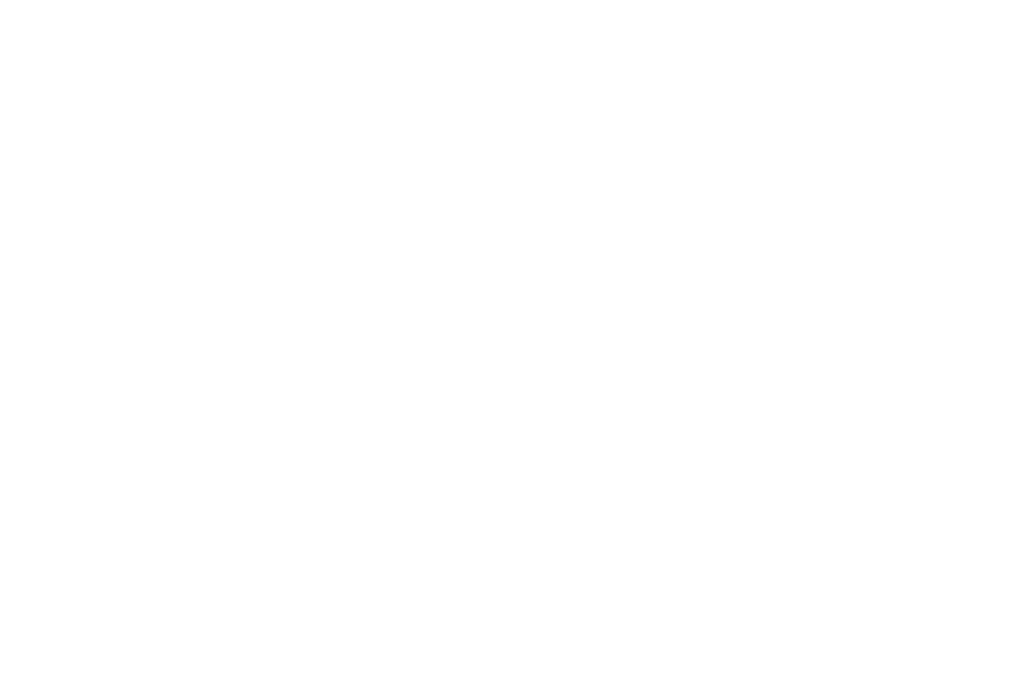
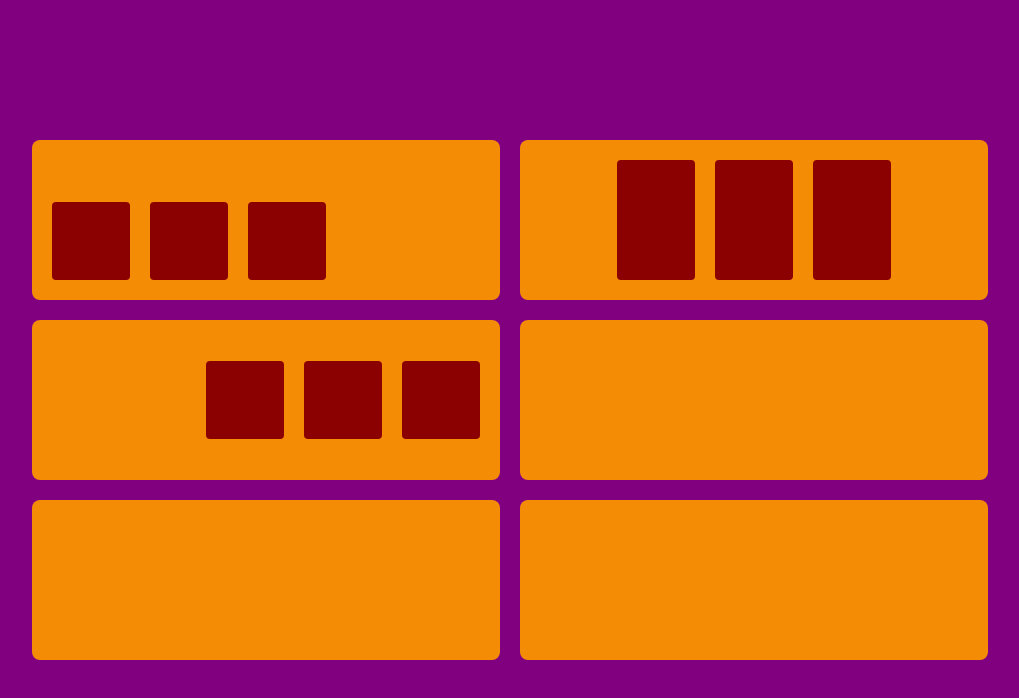
Before and after one commit to Derosie93/flexbox, a plain HTML site: page index.html in a window 1280 px wide. Shown: the whole page, without its empty margins (130-1149 px from the left). Drawn offline with Linux system fonts and the light colour scheme.

Commit message:
add section, flexbox-container, flexbox-rectangles, item container, flex item, added div in html added class

```diff
--- a/index.html
+++ b/index.html
@@ -3,7 +3,50 @@
   <head>
     <meta charset="UTF-8" />
     <meta name="viewport" content="width=device-width, initial-scale=1.0" />
-    <title>Document</title>
+    <link rel="stylesheet" href="styles/index.css" />
+    <link rel="stylesheet" href="styles/normalize.css" />
+    <title>Flexbox</title>
   </head>
-  <body></body>
+  <body>
+    <section class="section-1">
+      <div class="flexbox-container">
+        <div class="flexbox-rectangle">
+          <div class="item-container">
+            <div class="flexbox-item"></div>
+            <div class="flexbox-item"></div>
+            <div class="flexbox-item"></div>
+          </div>
+        </div>
+        <div class="flexbox-rectangle">
+          <div class="item-container-1">
+            <div class="flexbox-item-1"></div>
+            <div class="flexbox-item-1"></div>
+            <div class="flexbox-item-1"></div>
+          </div>
+        </div>
+        <div class="flexbox-rectangle">
+          <div class="item-container-2">
+            <div class="flexbox-item2"></div>
+            <div class="flexbox-item2"></div>
+            <div class="flexbox-item2"></div>
+          </div>
+        </div>
+        <div class="flexbox-rectangle">
+          <div class="flexbox-item3"></div>
+          <div class="flexbox-item3"></div>
+          <div class="flexbox-item3-1"></div>
+        </div>
+        <div class="flexbox-rectangle">
+          <div class="flexbox-item4"></div>
+          <div class="flexbox-item4-1"></div>
+          <div class="flexbox-item4"></div>
+        </div>
+        <div class="flexbox-rectangle">
+          <div class="flexbox-item5"></div>
+          <div class="flexbox-item5-1"></div>
+          <div class="flexbox-item5"></div>
+        </div>
+      </div>
+    </section>
+  </body>
 </html>
--- a/styles/index.css
+++ b/styles/index.css
@@ -0,0 +1,79 @@
+body{
+    margin: 0;
+    padding: 0;
+    box-sizing: border-box;
+}
+
+.section-1{
+    width: 100%;
+    height: 100vh;
+    display: flex;
+    justify-content: center;
+    align-items: center;
+    background-color: purple;
+}
+.flexbox-container{
+   display: flex;
+   justify-content: center;
+   align-items: center;
+   flex-wrap: wrap;
+    width: 1200px;
+   height: 540px;
+
+}
+
+.flexbox-rectangle{
+    width: 468px;
+    height: 160px;
+    background-color: #F48C06;
+    margin: 10px;
+    border-radius: 8px;
+}
+
+.item-container{
+    width: 468px;
+    height: 160px;
+    display: flex;
+    justify-content: flex-start;
+    align-items: flex-end;
+}
+
+.flexbox-item{
+    width: 78px;
+    height: 78px;
+    background-color: darkred;
+    margin: 0 0px 20px 20px;
+    border-radius: 4px;
+}
+
+.item-container-1{
+    width: 468px;
+    height: 160px;
+    display: flex;
+    justify-content: center;
+}
+
+.flexbox-item-1{
+    width: 78px;
+    background-color: darkred;
+    margin: 20px 10px 20px 10px;
+    align-items: stretch;
+    min-height: 78px;
+    border-radius: 4px;
+}
+
+.item-container-2{
+    width: 468px;
+    height: 160px;
+    display: flex;
+    justify-content: flex-end;
+    align-items: center;
+}
+
+.flexbox-item2{
+    width: 78px;
+    height: 78px;
+    background-color: darkred;
+    margin-right: 20px;
+    border-radius: 4px;
+}
```
